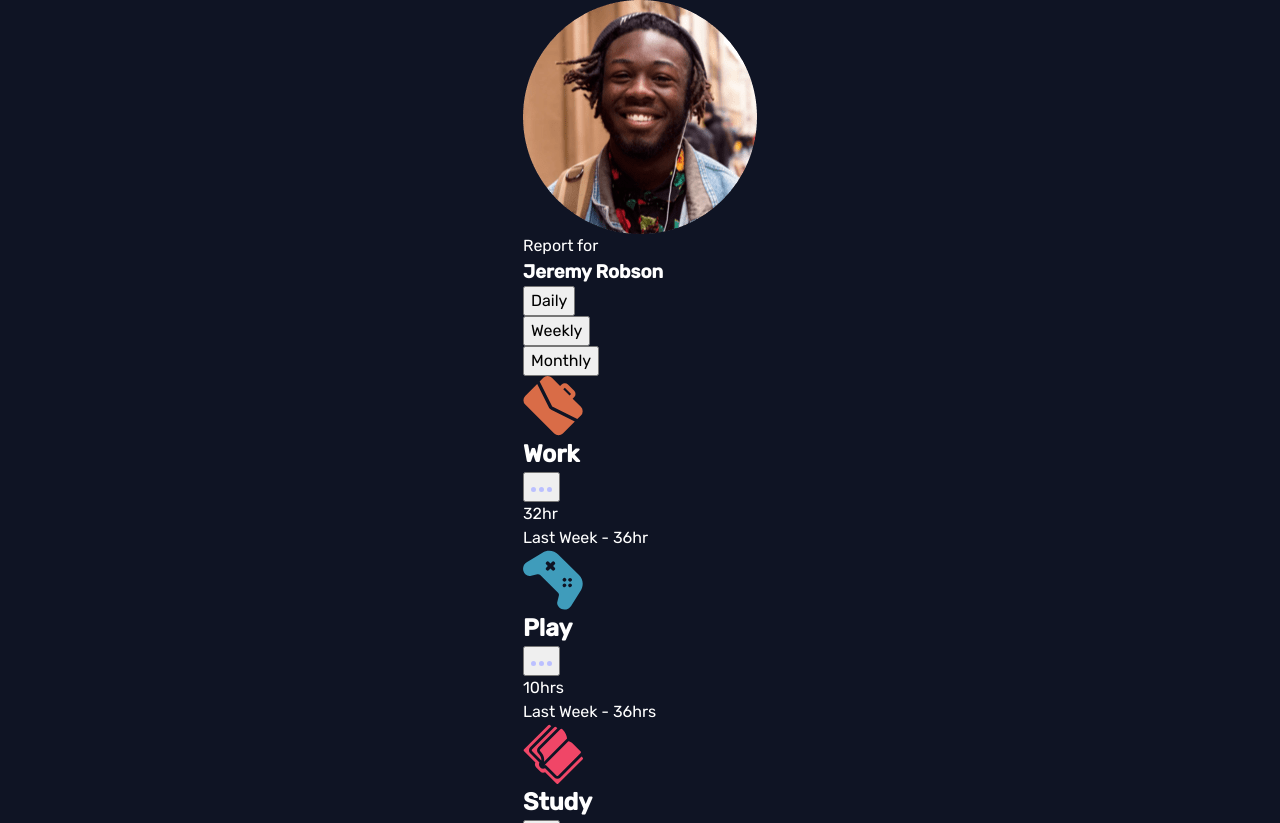
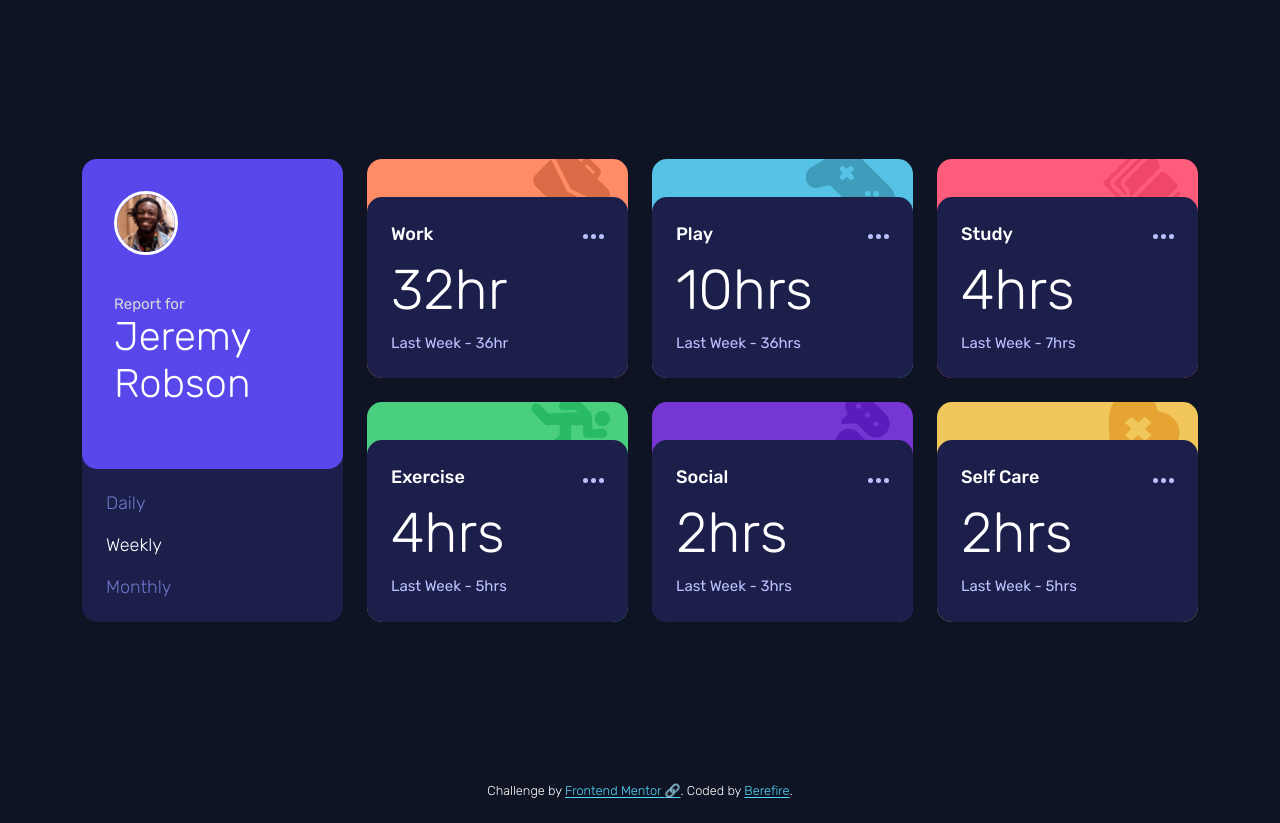
Before and after one commit to berefire/time-tracking-dashboard, a website built with Vite: page index.html in a window 1280 px wide. Shown: the top 823 px of the page. After the commit the page ends 800 px from the top, so only its background shows below. Built offline with nearby package versions, Linux system fonts and the light colour scheme.

Commit message:
feat: enhance layout and styling with new components and improved CSS structure

```diff
--- a/index.html
+++ b/index.html
@@ -17,13 +17,13 @@
   <script defer type="module" src="./src/js/main.js"></script>
 </head>
 
-<body class="cover">
-  <main id="main">
-    <section>
-      <ul>
+<body>
+  <main class="cover">
+    <section class="box-xl">
+      <ul class="grid">
         <li>
           <article class="profile-card">
-            <header class="profile-card__info">
+            <header class="profile-card__info cluster box-lg">
               <img class="profile-card__avatar" height="234" width="234" src="/assets/images/image-jeremy.png"
                 alt="Jeremy Robson's avatar">
               <div class="profile-card__details">
@@ -31,23 +31,23 @@
                 <h1 class="profile-card__name">Jeremy Robson</h1>
               </div>
             </header>
-            <div class="profile-card__time">
-              <button id="daily-button" aria-pressed="true" aria-label="View daily report">Daily</button>
-              <button id="weekly-button" aria-pressed="false" aria-label="View weekly report">Weekly</button>
-              <button id="monthly-button" aria-pressed="false" aria-label="View monthly report">Monthly</button>
+            <div class="profile-card__time box-sm cluster-sm">
+              <button id="daily-button" class="time-button" aria-pressed="false" aria-label="View daily report">Daily</button>
+              <button id="weekly-button" class="time-button" aria-pressed="true" aria-label="View weekly report">Weekly</button>
+              <button id="monthly-button" class="time-button" aria-pressed="false" aria-label="View monthly report">Monthly</button>
             </div>
           </article>
         </li>
 
         <li>
           <article class="activity activity--work">
-            <figure>
-              <img class="activity__icon" height="60" width="60" src="/assets/images/icon-work.svg" alt=""
+            <figure class="activity__figure">
+              <img class="activity__icon icon-work" height="60" width="60" src="/assets/images/icon-work.svg" alt=""
                 aria-hidden="true">
             </figure>
-            <div class="activity__details">
+            <div class="activity__details box">
               <div class="activity__title-container">
-                <h2>Work</h2>
+                <h2 class="activity__title">Work</h2>
                 <button class="activity-options__btn" aria-label="More options for Work activity">
                   <svg width="21" height="5" xmlns="http://www.w3.org/2000/svg">
                     <path
@@ -59,7 +59,7 @@
               <div class="activity__time-container">
                 <p class="activity__current-time">32hr</p>
                 <p class="activity__time-stamp">
-                  <span class="activity__current-timeframe">Last Week</span> - <span class="activity__previous-time">36hr</span>
+                  <span class="activity__previous-timeframe">Last Week</span> - <span class="activity__previous-time">36hr</span>
                 </p>
               </div>
             </div>
@@ -68,13 +68,13 @@
 
         <li>
           <article class="activity activity--play">
-            <figure>
-              <img class="activity__icon" height="60" width="60" src="/assets/images/icon-play.svg" alt=""
+            <figure class="activity__figure">
+              <img class="activity__icon icon-play" height="60" width="60" src="/assets/images/icon-play.svg" alt=""
                 aria-hidden="true">
             </figure>
-            <div class="activity__details">
+            <div class="activity__details box">
               <div class="activity__title-container">
-                <h2>Play</h2>
+                <h2 class="activity__title">Play</h2>
                 <button class="activity-options__btn" aria-label="More options for Play activity">
                   <svg width="21" height="5" xmlns="http://www.w3.org/2000/svg">
                     <path
@@ -86,7 +86,7 @@
               <div class="activity__time-container">
                 <p class="activity__current-time">10hrs</p>
                 <p class="activity__time-stamp">
-                  <span class="activity__current-timeframe">Last Week</span> - <span class="activity__previous-time">36hrs</span>
+                  <span class="activity__previous-timeframe">Last Week</span> - <span class="activity__previous-time">36hrs</span>
                 </p>
               </div>
             </div>
@@ -96,13 +96,13 @@
 
         <li>
 <article class="activity activity--study">
-            <figure>
-              <img class="activity__icon" height="60" width="60" src="/assets/images/icon-study.svg" alt=""
+            <figure class="activity__figure">
+              <img class="activity__icon icon-study" height="60" width="60" src="/assets/images/icon-study.svg" alt=""
                 aria-hidden="true">
             </figure>
-            <div class="activity__details">
+            <div class="activity__details box">
               <div class="activity__title-container">
-                <h2>Study</h2>
+                <h2 class="activity__title">Study</h2>
                 <button class="activity-options__btn" aria-label="More options for Study activity">
                   <svg width="21" height="5" xmlns="http://www.w3.org/2000/svg">
                     <path
@@ -114,7 +114,7 @@
               <div class="activity__time-container">
                 <p class="activity__current-time">4hrs</p>
                 <p class="activity__time-stamp">
-                  <span class="activity__current-timeframe">Last Week</span> - <span class="activity__previous-time">7hrs</span>
+                  <span class="activity__previous-timeframe">Last Week</span> - <span class="activity__previous-time">7hrs</span>
                 </p>
               </div>
             </div>
@@ -124,13 +124,13 @@
 
         <li>
          <article class="activity activity--exercise">
-            <figure>
-              <img class="activity__icon" height="60" width="60" src="/assets/images/icon-exercise.svg" alt=""
+            <figure class="activity__figure">
+              <img class="activity__icon icon-exercise" height="60" width="60" src="/assets/images/icon-exercise.svg" alt=""
                 aria-hidden="true">
             </figure>
-            <div class="activity__details">
+            <div class="activity__details box">
               <div class="activity__title-container">
-                <h2>Exercise</h2>
+                <h2 class="activity__title">Exercise</h2>
                 <button class="activity-options__btn" aria-label="More options for Exercise activity">
                   <svg width="21" height="5" xmlns="http://www.w3.org/2000/svg">
                     <path
@@ -142,7 +142,7 @@
               <div class="activity__time-container">
                 <p class="activity__current-time">4hrs</p>
                 <p class="activity__time-stamp">
-                  <span class="activity__current-timeframe">Last Week</span> - <span class="activity__previous-time">5hrs </span>
+                  <span class="activity__previous-timeframe">Last Week</span> - <span class="activity__previous-time">5hrs </span>
                 </p>
               </div>
             </div>
@@ -151,13 +151,13 @@
 
         <li>
           <article class="activity activity--social">
-            <figure>
-              <img class="activity__icon" height="60" width="60" src="/assets/images/icon-social.svg" alt=""
+            <figure class="activity__figure">
+              <img class="activity__icon icon-social" height="60" width="60" src="/assets/images/icon-social.svg" alt=""
                 aria-hidden="true">
             </figure>
-            <div class="activity__details">
+            <div class="activity__details box">
               <div class="activity__title-container">
-                <h2>Social</h2>
+                <h2 class="activity__title">Social</h2>
                 <button class="activity-options__btn" aria-label="More options for Social activity">
                   <svg width="21" height="5" xmlns="http://www.w3.org/2000/svg">
                     <path
@@ -169,7 +169,7 @@
               <div class="activity__time-container">
                 <p class="activity__current-time">2hrs</p>
                 <p class="activity__time-stamp">
-                  <span class="activity__current-timeframe">Last Week</span> - <span class="activity__previous-time">3hrs</span>
+                  <span class="activity__previous-timeframe">Last Week</span> - <span class="activity__previous-time">3hrs</span>
                 </p>
             </div>
           </article>
@@ -178,13 +178,13 @@
 
         <li>
           <article class="activity activity--self-care">
-            <figure>
-              <img class="activity__icon" height="60" width="60" src="/assets/images/icon-self-care.svg" alt=""
+            <figure class="activity__figure">
+              <img class="activity__icon icon-self-care" height="60" width="60" src="/assets/images/icon-self-care.svg" alt=""
                 aria-hidden="true">
             </figure>
-            <div class="activity__details">
+            <div class="activity__details box">
               <div class="activity__title-container">
-                <h2>Self Care</h2>
+                <h2 class="activity__title">Self Care</h2>
                 <button class="activity-options__btn" aria-label="More options for Self Care activity">
                   <svg width="21" height="5" xmlns="http://www.w3.org/2000/svg">
                     <path
@@ -194,9 +194,9 @@
                 </button>
               </div>
               <div class="activity__time-container">
-                <p class="activity__current-time"></p>
+                <p class="activity__current-time">2hrs</p>
                 <p class="activity__time-stamp">
-                  <span class="activity__current-timeframe">Last Week</span> - <span class="activity__previous-time">5hrs</span>
+                  <span class="activity__previous-timeframe">Last Week</span> - <span class="activity__previous-time">5hrs</span>
                 </p>
             </div>
           </article>
--- a/src/styles/base/global.css
+++ b/src/styles/base/global.css
@@ -2,6 +2,7 @@
     html {
         background-color: var(--bg-primary);
         font-family: var(--font-family-base);
+        font-weight: var(--fw-light);
         color: var(--fc-body);
         -webkit-text-size-adjust: 100%;
     }
--- a/src/styles/base/reset.css
+++ b/src/styles/base/reset.css
@@ -54,5 +54,9 @@
   textarea,
   select {
     font: inherit;
+    padding: 0;
+    border: none;
+    background: none;
+    appearance: none;
   }
 }
--- /dev/null
+++ b/src/styles/components/card.css
@@ -0,0 +1,113 @@
+@layer components {
+    .activity {
+        border-radius: var(--br-card);
+    }
+
+    .activity__details {
+        background-color: var(--bg-card);
+        border-radius: var(--br-card);
+    }
+
+    .activity--work {
+        background-color: var(--bg-card--work);
+    }
+
+    .activity--play {
+        background-color: var(--bg-card--play);
+    }
+
+    .activity--study {
+        background-color: var(--bg-card--study);
+    }
+
+    .activity--exercise {
+        background-color: var(--bg-card--exercise);
+    }
+
+    .activity--social {
+        background-color: var(--bg-card--social);
+    }
+
+    .activity--self-care {
+        background-color: var(--bg-card--self-care);
+    }
+
+    .activity__figure {
+        block-size: calc(38 / var(--base) * 1rem);   /* 38px */
+        overflow: hidden;
+        display: flex;
+        justify-content: flex-end;
+    }
+
+    .activity__icon {
+        --position-x: calc(-17.42 / var(--base) * 1rem); /* 17.42px */
+        --position-y: calc(-10 / var(--base) * 1rem); /* 10px */
+
+        transform: translate(var(--position-x), var(--position-y));
+    }
+
+    .icon-work, .icon-study {
+        block-size: calc(78 / var(--base) * 1rem);   /* 78px */
+        inline-size: calc(78 / var(--base) * 1rem);  /* 78px */
+    }
+
+    .icon-play {
+        block-size: calc(90 / var(--base) * 1rem);   /* 90px */
+        inline-size: calc(90 / var(--base) * 1rem);  /* 90px */
+
+    }
+
+    .icon-exercise {
+        --position-x: calc(-17.42 / var(--base) * 1rem); /* 17.42px */
+        --position-y: calc(-1 / var(--base) * 1rem); /* 1px */
+
+        block-size: calc(53.48 / var(--base) * 1rem);   /* 53.48px */
+        inline-size: calc(79.65 / var(--base) * 1rem);  /* 79.65px */
+
+        transform: translate(var(--position-x), var(--position-y));
+    }
+
+    .icon-social {
+        --position-x: calc(-17.42 / var(--base) * 1rem); /* 17.42px */
+        --position-y: calc(-15 / var(--base) * 1rem); /* 15px */
+
+        block-size: calc(100 / var(--base) * 1rem);   /* 100px */
+        inline-size: calc(73.6 / var(--base) * 1rem);  /* 73.6px */
+        transform: translate(var(--position-x), var(--position-y));
+    }
+
+    .icon-self-care {
+        --position-x: calc(-17.42 / var(--base) * 1rem); /* 17.42px */
+        --position-y: calc(-12 / var(--base) * 1rem); /* 12px */
+
+        block-size: calc(66 / var(--base) * 1rem);   /* 66px */
+        inline-size: calc(72 / var(--base) * 1rem);  /* 72px */
+        transform: translate(var(--position-x), var(--position-y));
+    }
+
+    .activity__time-container {
+        display: flex;
+        justify-content: space-between;
+        align-items: center;
+    }
+
+    .activity__current-time {
+        font-size: var(--fs-current-time);
+        font-weight: var(--fw-light);
+        color: var(--lh-current-time);
+    }
+
+    .activity__time-stamp {
+        font-size: var(--fs-previous-time);
+        font-weight: var(--fw-regular);
+        color: var(--fc-previous-time);
+    }
+
+    @media (min-width: 48em) {
+        .activity__time-container {
+            flex-direction: column;
+            align-items: flex-start;
+        }
+    }
+
+}
--- a/src/styles/components/index.css
+++ b/src/styles/components/index.css
@@ -1,3 +1,6 @@
 @layer components;
 
 @import "@components/attribution.css";
+@import "@components/card.css";
+@import "@components/time-button.css";
+@import "@components/others-button.css";
--- /dev/null
+++ b/src/styles/components/others-button.css
@@ -0,0 +1,13 @@
+@layer components {
+    .activity__title-container {
+        display: flex;
+        flex-direction: row;
+        justify-content: space-between;
+    }
+
+    .activity__title {
+        font-size: var(--fs-activity);
+        font-weight: var(--fw-medium);
+        color: var(--lh-activity);
+    }
+}
--- /dev/null
+++ b/src/styles/components/time-button.css
@@ -0,0 +1,57 @@
+@layer components {
+    .profile-card {
+        background-color: var(--bg-card);
+        border-radius: var(--br-card);
+    }
+
+    .profile-card__info {
+        background-color: var(--bg-header);
+        border-radius: var(--br-card);
+    }
+
+    .profile-card__avatar {
+        block-size: calc(64 / var(--base) * 1rem);   /* 64px */
+        inline-size: calc(64 / var(--base) * 1rem);  /* 64px */
+        border-radius: 50%;
+        border: 0.1875em solid var(--bg-border);
+    }
+
+    .profile-card__report {
+        font-size: var(--fs-report);
+        line-height: var(--lh-report);
+        font-weight: var(--fw-regular);
+        color: var(--fc-report);
+    }
+
+    .profile-card__name {
+        font-size: var(--fs-name);
+        line-height: var(--lh-name);
+        font-weight: var(--fw-light);
+    }
+
+    .time-button {
+        inline-size: calc(109 / var(--base) * 1rem); /* 109px */
+        block-size: calc(21 / var(--base) * 1rem); /* 21px */
+        font-size: var(--fs-time-button);
+        line-height: var(--lh-time-button);
+        color: var(--fc-buttons);
+    }
+
+    .time-button[aria-pressed="true"] {
+        color: var(--fc-button-selected);
+    }
+
+
+    @media (min-width: 64em) {
+        .time-button {
+            inline-size: max-content;
+            block-size: calc(21 / var(--base) * 1rem); /* 21px */
+        }
+
+        .profile-card__details {
+            margin-block-end: calc(30 / var(--base) * 1rem); /* 60px */
+        }
+    }
+
+
+}
--- /dev/null
+++ b/src/styles/layout/box.css
@@ -0,0 +1,22 @@
+@layer layout {
+    .box-xl {
+        padding-block: calc( 81 / var(--base) * 1rem); /* 81px */
+    }
+
+    .box-lg {
+        padding: var(--padding-profile-card__info);
+    }
+    .box-sm {
+        padding-block: var(--padding-profile-card__time-buttons);
+    }
+
+    .box {
+        padding: var(--padding-profile-card__others-button);
+    }
+
+    @media(min-width: 48em) {
+        .box-xl {
+            padding: 0;
+        }
+    }
+}
--- /dev/null
+++ b/src/styles/layout/cluster.css
@@ -0,0 +1,26 @@
+@layer layout {
+    .cluster {
+        display: flex;
+        flex-direction: row;
+        gap: var(--gap-profile-card__info);
+    }
+
+    .cluster-sm {
+        display:flex;
+        flex-direction: row;
+        justify-content: center;
+    }
+
+    @media(min-width: 64em) {
+        .cluster {
+            flex-direction: column;
+        }
+
+        .cluster-sm {
+            padding-inline-start: var(--margin-cluster);
+            flex-direction: column;
+            justify-content: flex-start;
+            gap: calc(21 / var(--base) * 1rem);
+        }
+    }
+}
--- a/src/styles/layout/cover.css
+++ b/src/styles/layout/cover.css
@@ -2,7 +2,9 @@
     .cover {
         flex: 1;
         display: flex;
+        flex-direction: column;
+        justify-content: center;
         align-items: center;
-        justify-content: center;
+
     }
 }
--- /dev/null
+++ b/src/styles/layout/grid.css
@@ -0,0 +1,61 @@
+@layer layout {
+  .grid {
+    display: grid;
+    grid-template-columns: 1fr;
+    grid-template-areas:
+      "main-card"
+      "work-card"
+      "play-card"
+      "study-card"
+      "exercise-card"
+      "social-card"
+      "self-care-card";
+    row-gap: var(--gap-profile-card);
+  }
+
+  .grid > :nth-child(1) {
+    grid-area: main-card;
+  }
+  .grid > :nth-child(2) {
+    grid-area: work-card;
+  }
+  .grid > :nth-child(3) {
+    grid-area: play-card;
+  }
+  .grid > :nth-child(4) {
+    grid-area: study-card;
+  }
+  .grid > :nth-child(5) {
+    grid-area: exercise-card;
+  }
+  .grid > :nth-child(6) {
+    grid-area: social-card;
+  }
+
+  .grid > :nth-child(7) {
+    grid-area: self-care-card;
+  }
+}
+
+@media (min-width: 48em) {
+  .grid {
+    display: grid;
+    grid-template-columns: repeat(3, 1fr);
+    grid-template-areas:
+      "main-card main-card main-card"
+      "work-card play-card study-card"
+      "exercise-card social-card self-care-card";
+    column-gap: var(--gap-profile-card);
+  }
+}
+
+@media (min-width: 64em) {
+  .grid {
+    max-inline-size: 1116px;
+    max-block-size: 520px;
+    grid-template-columns: repeat(4, 1fr);
+    grid-template-areas:
+      "main-card work-card play-card study-card"
+      "main-card exercise-card social-card self-care-card";
+  }
+}
--- a/src/styles/layout/index.css
+++ b/src/styles/layout/index.css
@@ -1,3 +1,6 @@
 @layer layout;
 
 @import "@layout/cover.css";
+@import "@layout/cluster.css";
+@import "@layout/box.css";
+@import "@layout/grid.css";
--- a/src/styles/tokens/index.css
+++ b/src/styles/tokens/index.css
@@ -5,4 +5,5 @@
 @import "@tokens/primitives/typography.css";
 
 @import "@tokens/semantics/colors.css";
+@import "@tokens/semantics/spacing.css";
 @import "@tokens/semantics/typography.css";
--- a/src/styles/tokens/primitives/typography.css
+++ b/src/styles/tokens/primitives/typography.css
@@ -11,6 +11,7 @@
         --font-size-4: calc(24 / var(--base-font) * 1rem); /* 24px */
         --font-size-3: calc(32 / var(--base-font) * 1rem); /* 32px */
         --font-size-2: calc(40 / var(--base-font) * 1rem); /* 40px */
+        --font-size-1: calc(56 / var(--base-font) * 1rem); /* 56px */
 
         /* Font weight */
         --font-weight-300: 300;
--- a/src/styles/tokens/semantics/colors.css
+++ b/src/styles/tokens/semantics/colors.css
@@ -9,19 +9,13 @@
         --bg-card--exercise: var(--green-400);
         --bg-card--social: var(--purple-700);
         --bg-card--self-care: var(--yellow-300);
-        --fc-report: var(--navy-200);
+        --fc-report: var(--grey-200);
         --fc-name: var(--white);
         --fc-buttons: var(--purple-500);
         --fc-button-selected: var(--white);
         --fc-body: var(--white);
         --fc-previous-time: var(--navy-200);
         --fc-options-icon: var(--navy-200);
-
-        --bg-work-icon: #D96C47;
-        --bg-play-icon: #3F9CBB;
-        --bg-study-icon: #F04667;
-        --bg-exercise-icon: #29BA66;
-        --bg-social-icon: #5A1CBB;
-        --bg-self-care-icon: #E6A532;
+        --bg-border: var(--white);
     }
 }
--- a/src/styles/tokens/semantics/spacing.css
+++ b/src/styles/tokens/semantics/spacing.css
@@ -0,0 +1,19 @@
+@layer tokens {
+    :root {
+
+        --br-card: calc(15 / var(--base) * 1rem); /* 15px */
+        --margin-cluster: var(--spacing-300);
+        --padding-profile-card__info: var(--spacing-400);
+        --padding-profile-card__time-buttons: var(--spacing-300);
+        --padding-profile-card__others-button: var(--spacing-300);
+        --gap-profile-card__info: var(--spacing-300);
+        --gap-profile-card: var(--spacing-300);
+        --gap-activity-card: var(--spacing-100);
+    }
+
+    @media (min-width: 64em){
+        :root {
+            --gap-profile-card__info: var(--spacing-500);
+        }
+    }
+}
--- a/src/styles/tokens/semantics/typography.css
+++ b/src/styles/tokens/semantics/typography.css
@@ -1,5 +1,36 @@
 @layer tokens {
     :root {
         --font-family-base: var(--rubik-family);
+
+        --fs-report: var(--font-size-6);
+        --fs-name: var(--font-size-4);
+        --fs-time-button: var(--font-size-5);
+        --fs-activity: var(--font-size-5);
+        --fs-current-time: var(--font-size-3);
+        --fs-previous-time: var(--font-size-6);
+
+
+        --fw-light: var(--font-weight-300);
+        --fw-regular: var(--font-weight-400);
+        --fw-medium: var(--font-weight-500);
+
+        --lh-name: var(--line-height-4);
+        --lh-report: var(--line-height-6);
+        --lh-time-button: var(--line-height-5);
+        --lh-activity: var(--line-height-5);
+        --lh-current-time: var(--line-height-3);
+}
+  @media (min-width: 48em) {
+        :root {
+            --fs-current-time: var(--font-size-1);
+            --lh-current-time: var(--line-height-1);
+        }
+    }
+
+    @media (min-width: 64em) {
+        :root {
+            --fs-name: var(--font-size-2);
+            --lh-name: var(--line-height-2);
+        }
     }
 }
```
